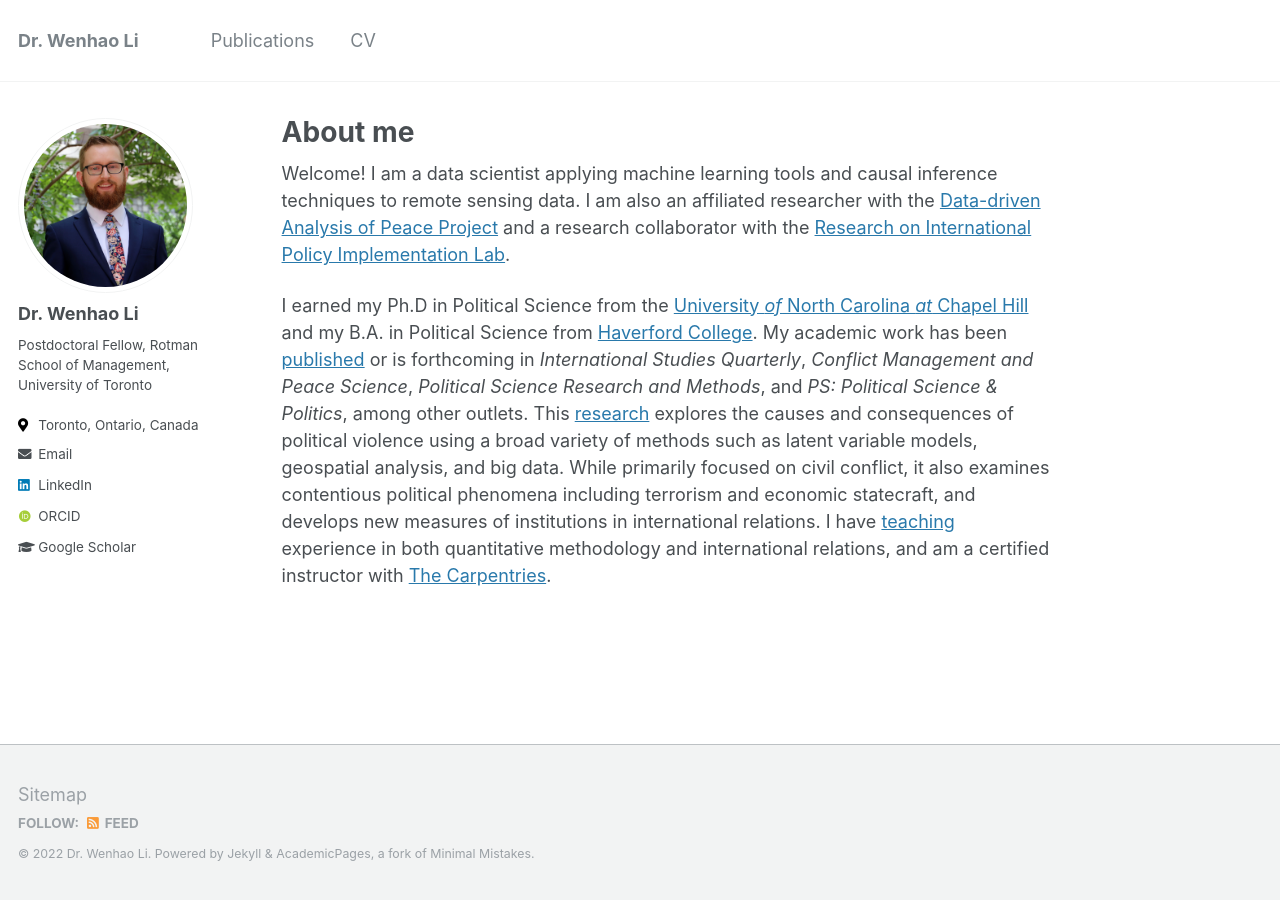
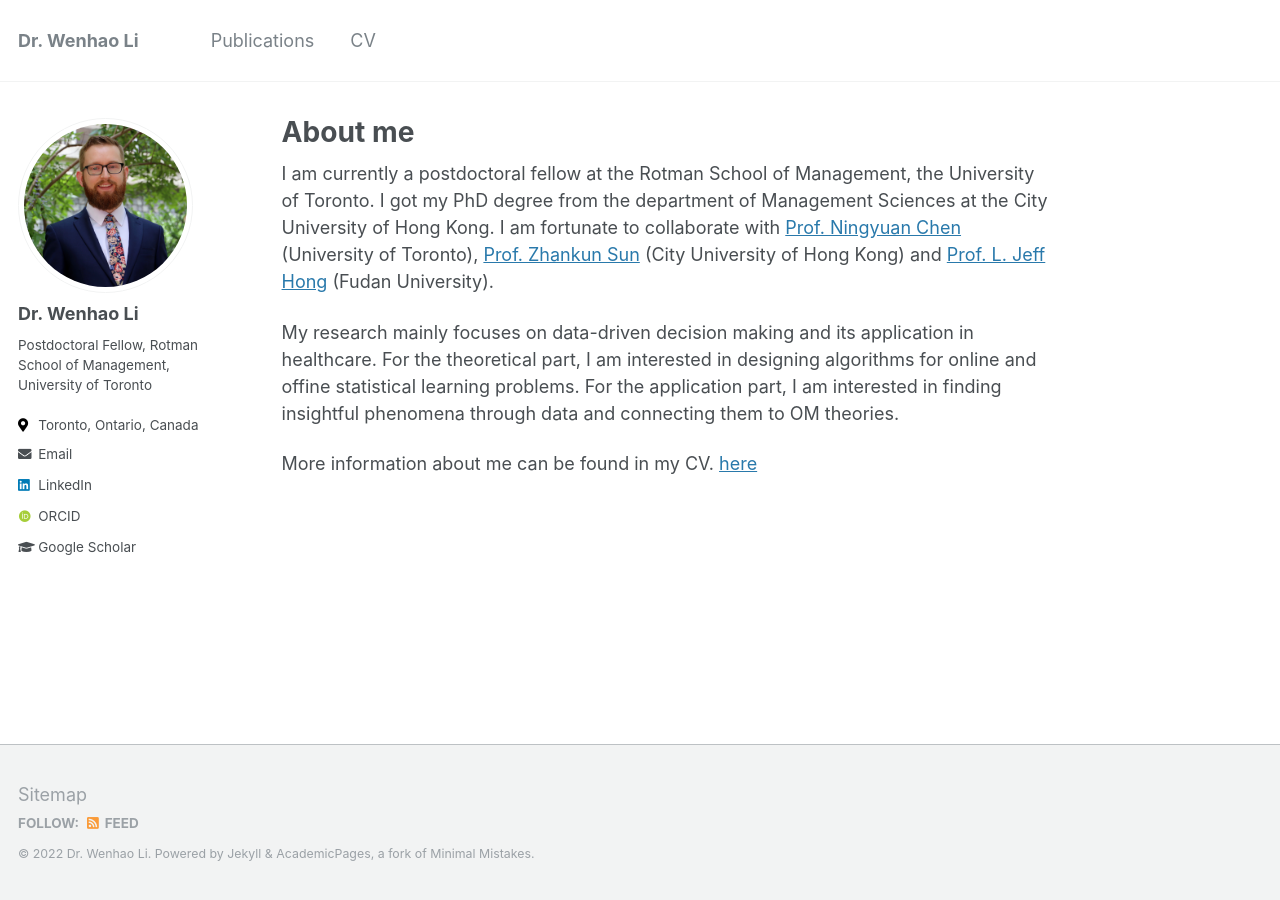
Before and after one commit to WenhaoLi666/WenhaoLi666.github.io, a Jekyll site: the page built from _pages/about.md, in a window 1280 px wide. Built offline with Jekyll 4.4.1, drawn with Linux system fonts in a browser that asks for light colours; some web fonts are replaced.

Commit message:
Update about.md

```diff
--- a/_pages/about.md
+++ b/_pages/about.md
@@ -8,23 +8,8 @@ redirect_from:
   - /about.html
 ---
 
-Welcome! I am a data scientist applying machine learning tools and causal
-inference techniques to remote sensing data. I am also an affiliated
-researcher with the [Data-driven Analysis of Peace Project](https://dapp-lab.org)
-and a research collaborator with the
-[Research on International Policy Implementation Lab](https://bridgingthegapproject.org/ripil).
+I am currently a postdoctoral fellow at the Rotman School of Management, the University of Toronto. I got my PhD degree from the department of Management Sciences at the City University of Hong Kong. I am fortunate to collaborate with [Prof. Ningyuan Chen](http://individual.utoronto.ca/ningyuanchen/) (University of Toronto), [Prof. Zhankun Sun](https://zhanksun.github.io/) (City University of Hong Kong) and [Prof. L. Jeff Hong](https://jinzhi123.github.io/) (Fudan University).
 
-I earned my Ph.D in Political Science from the
-[University *of* North Carolina *at* Chapel Hill](https://www.unc.edu) and my
-B.A. in Political Science from [Haverford College](https://www.haverford.edu).
-My academic work has been [published](publications) or is forthcoming in
-*International Studies Quarterly*, *Conflict Management and Peace Science*,
-*Political Science Research and Methods*, and *PS: Political Science & Politics*,
-among other outlets. This [research](research) explores the causes and
-consequences of political violence using a broad variety of methods such as
-latent variable models, geospatial analysis, and big data. While primarily
-focused on civil conflict, it also examines contentious political phenomena
-including terrorism and economic statecraft, and develops new measures of
-institutions in international relations. I have [teaching](teaching) experience
-in both quantitative methodology and international relations, and am a certified
-instructor with [The Carpentries](https://carpentries.org).
+My research mainly focuses on data-driven decision making and its application in healthcare. For the theoretical part, I am interested in designing algorithms for online and offine statistical learning problems. For the application part, I am interested in finding insightful phenomena through data and connecting them to OM theories.
+
+More information about me can be found in my CV. [here](/files/WenhaoLi_CV_Postdoc.pdf)
```
